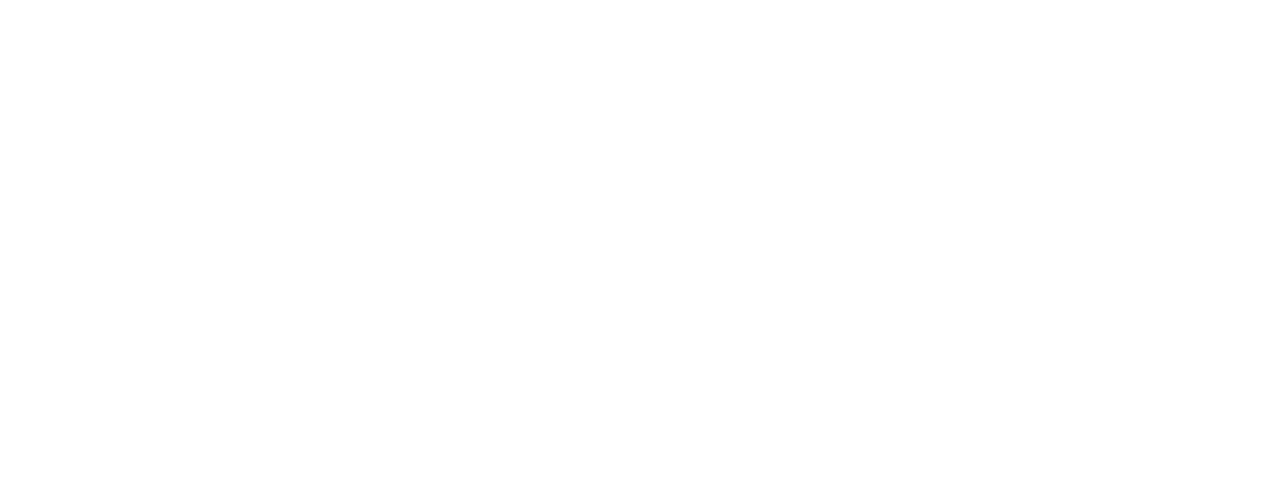
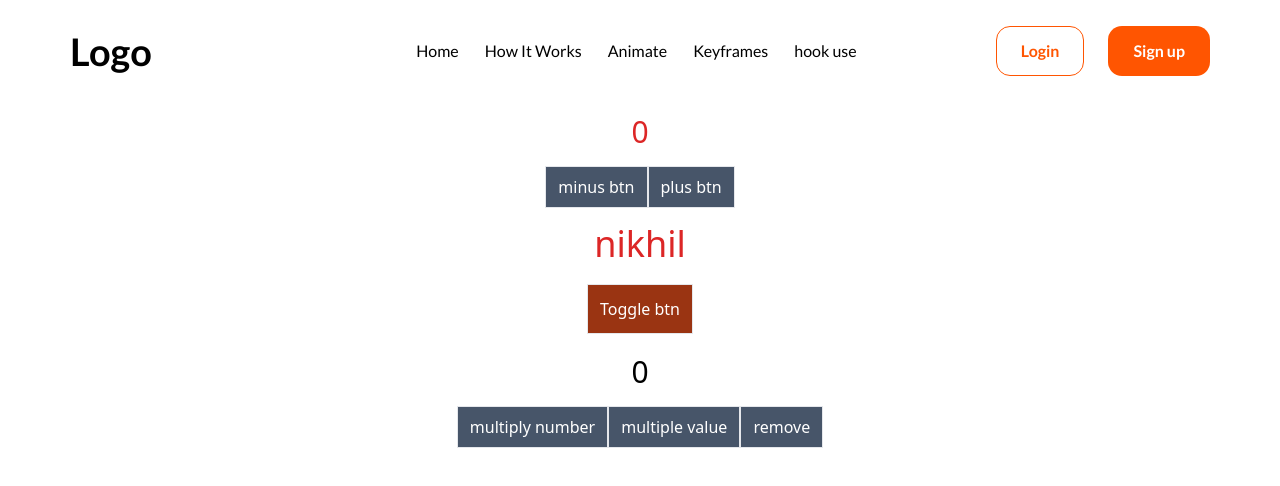
Before and after one commit to nikhilbishnoi2929/react-all-practice-, a React (Create React App) app: page /HookUse in a window 1280 px wide. Before the commit this address had no page. Shown: the top 486 px of the page. Built offline with nearby package versions, Linux system fonts and the light colour scheme.

Commit message:
first commit

```diff
--- a/package.json
+++ b/package.json
@@ -13,7 +13,7 @@
     "react": "^18.3.1",
     "react-dom": "^18.3.1",
     "react-scripts": "5.0.1",
-    "swiper": "^11.1.11",
+    "swiper": "^11.1.14",
     "web-vitals": "^2.1.4"
   },
   "scripts": {
@@ -43,7 +43,7 @@
   "devDependencies": {
     "autoprefixer": "^10.4.20",
     "postcss": "^8.4.41",
-    "react-router-dom": "^6.26.1",
+    "react-router-dom": "^6.26.2",
     "tailwindcss": "^3.4.10"
   }
 }
--- a/src/App.js
+++ b/src/App.js
@@ -1,18 +1,20 @@
-import { BrowserRouter, Route, Routes } from 'react-router-dom';
-import './App.css';
-import LogoFirst from './components/views/LogoFirst';
-import LogoSecond from './components/views/LogoSecond';
-import Animate from './components/views/Animate';
-import KeyAnimate from './components/views/KeyAnimate';
+import { BrowserRouter, Route, Routes } from "react-router-dom";
+import "./App.css";
+import LogoFirst from "./components/views/LogoFirst";
+import LogoSecond from "./components/views/LogoSecond";
+import Animate from "./components/views/Animate";
+import KeyAnimate from "./components/views/KeyAnimate";
+import Hook from "./components/views/Hook";
 function App() {
   return (
-    <div className=' overflow-hidden'>
+    <div className=" overflow-hidden">
       <BrowserRouter>
         <Routes>
-           <Route path='/' element={<LogoFirst />} />
-           <Route path='/LogoSecond' element={<LogoSecond />} />
-           <Route path='/animate' element={<Animate />} />
-           <Route path='/keyframes' element={<KeyAnimate />}/>
+          <Route path="/" element={<LogoFirst />} />
+          <Route path="/LogoSecond" element={<LogoSecond />} />
+          <Route path="/animate" element={<Animate />} />
+          <Route path="/keyframes" element={<KeyAnimate />} />
+          <Route path="/HookUse" element={<Hook />} />
         </Routes>
       </BrowserRouter>
     </div>
--- a/src/components/common/Helper.jsx
+++ b/src/components/common/Helper.jsx
@@ -1,31 +1,32 @@
-import card_Image from '../../assets/images/svg/carbon_partnership.svg'
+import card_Image from "../../assets/images/svg/carbon_partnership.svg";
 export const SLIDERONE = [
   {
     heading: "Lorem ipsum",
     para: "We have developed, capitalized, advised, and invested in $XXXmm of renewable energy projects over our careers.",
-        link: " Read more"
+    link: " Read more",
   },
   {
     heading: "Lorem ipsum",
     para: "We have developed, capitalized, advised, and invested in $XXXmm of renewable energy projects over our careers.",
-         link: " Read more"
+    link: " Read more",
   },
   {
     heading: "Lorem ipsum",
     para: "We have developed, capitalized, advised, and invested in $XXXmm of renewable energy projects over our careers.",
-         link: " Read more"
+    link: " Read more",
   },
 
   {
     heading: "Lorem ipsum",
     para: "We have developed, capitalized, advised, and invested in $XXXmm of renewable energy projects over our careers.",
-         link: " Read more"
-    }, {
+    link: " Read more",
+  },
+  {
     heading: "Lorem ipsum",
     para: "We have developed, capitalized, advised, and invested in $XXXmm of renewable energy projects over our careers.",
-         link: " Read more"
+    link: " Read more",
   },
-]
+];
 export const CARD_MAP = [
   {
     img: card_Image,
@@ -54,8 +55,8 @@
   {
     img: card_Image,
     heading: "Lorem ipsum",
-        para: "We have developed, capitalized, advised, and invested in $XXXmm of renewable energy projects over our careers."
-        , readMore: " Read more",
+    para: "We have developed, capitalized, advised, and invested in $XXXmm of renewable energy projects over our careers.",
+    readMore: " Read more",
   },
   {
     img: card_Image,
@@ -63,67 +64,81 @@
     para: "We have developed, capitalized, advised, and invested in $XXXmm of renewable energy projects over our careers. ",
     readMore: " Read more",
   },
-]
+];
 export const ABOUT_WEBSITE = [
   {
-        href: "Home"
+    href: "Home",
   },
   {
-        href: "How It Works"
+    href: "How It Works",
   },
   {
-        href: "Testimonials"
+    href: "Testimonials",
   },
   {
-        href: " Why Choose Us"
-    }
-]
+    href: " Why Choose Us",
+  },
+];
 export const FOLLOW_LINKS = [
   {
-        href: "Instagram"
+    href: "Instagram",
   },
   {
-        href: "Twitter"
+    href: "Twitter",
   },
   {
-        href: "Discord"
+    href: "Discord",
   },
   {
-        href: " You Tube"
-    }
-]
+    href: " You Tube",
+  },
+];
 export const Nav_TEXT = [
   {
-        path: "/", label: "Home"
+    path: "/",
+    label: "Home",
   },
   {
-        path: "/LogoSecond", label: "How It Works"
+    path: "/LogoSecond",
+    label: "How It Works",
   },
   {
-        path: "/animate", label: "Animate"
+    path: "/animate",
+    label: "Animate",
   },
   {
-        path: "/Keyframes", label: "Keyframes"
-    }
-]
+    path: "/Keyframes",
+    label: "Keyframes",
+  },
+  {
+    path: "/HookUse",
+    label: "hook use",
+  },
+];
 export const NAV_HOME = [
   {
-        path: "/", label: "Home"
+    path: "/",
+    label: "Home",
   },
   {
-        path: "/", label: "Features"
+    path: "/",
+    label: "Features",
   },
 
   {
-        path: "/", label: "Blog"
+    path: "/",
+    label: "Blog",
   },
   {
-        path: "/", label: " About"
+    path: "/",
+    label: " About",
   },
   {
-        path: "/", label: "Shop"
+    path: "/",
+    label: "Shop",
   },
   {
-        path: "/", label: " Contact"
-    }
-]
+    path: "/",
+    label: " Contact",
+  },
+];
--- /dev/null
+++ b/src/components/common/NavBar.jsx
@@ -0,0 +1,69 @@
+import React, { useEffect, useState } from "react";
+import { Link } from "react-router-dom";
+import { Nav_TEXT } from "../common/Helper";
+import Commonbtn from "./Commonbtn"; // Ensure this import path is correct
+
+const NavBar = () => {
+  const [data, setData] = useState(false);
+
+  useEffect(() => {
+    document.body.style.overflow = data ? "hidden" : "visible";
+    return () => {
+      document.body.style.overflow = "visible";
+    };
+  }, [data]);
+
+  const VIEW = () => {
+    setData((prevData) => !prevData);
+  };
+
+  return (
+    <div>
+      <div className="container max-w-[1164px] mx-auto px-3 py-[26px]">
+        <div className="flex justify-between items-center">
+          <h3 className="font-lato head font-bold text-[38px] pointer-events-none cursor-pointer max-sm:text-[30px] leading-[45px] text-black">
+            Logo
+          </h3>
+          <div
+            className={`${
+              data ? "right-0" : "right-[-100%]"
+            } flex gap-[139px] max-lg:gap-14 items-center justify-between z-[50] max-lg:fixed max-lg:bg-white max-lg:w-full max-lg:h-full max-xl:top-0 max-lg:flex-col max-lg:justify-center duration-300`}
+          >
+            <ul className="flex gap-[26px] max-lg:gap-14 items-center max-lg:flex-col">
+              {Nav_TEXT.map((obj, index) => (
+                <li key={index} className="head" onClick={VIEW}>
+                  <Link
+                    to={obj.path}
+                    className="font-lato text-base max-lg:text-xl font-medium text-black leading-5 hover:text-[#FF5501]"
+                  >
+                    {obj.label}
+                  </Link>
+                </li>
+              ))}
+            </ul>
+            <div className="flex max-lg:gap-10 gap-6 max-lg:flex-col">
+              <button className="bg-white head font-lato font-semibold text-base leading-5 hover:text-white hover:bg-[#FF5501] duration-500 text-[#FF5501] border-[1px] border-[#FF5501] p-[14px_24px] rounded-[14px]">
+                Login
+              </button>
+              <div className="head">
+                <Commonbtn button="Sign up" />
+              </div>
+            </div>
+          </div>
+          <div
+            onClick={VIEW}
+            className={`${
+              data ? "cross" : ""
+            } lg:hidden cursor-pointer block z-50`}
+          >
+            <span className="bar h-[3px] block cursor-pointer bg-black w-[25px] custom_duration"></span>
+            <span className="bar h-[3px] block cursor-pointer bg-black w-[25px] my-[6px]"></span>
+            <span className="bar h-[3px] block cursor-pointer bg-black w-[25px] custom_duration"></span>
+          </div>
+        </div>
+      </div>
+    </div>
+  );
+};
+
+export default NavBar;
--- /dev/null
+++ b/src/components/hook_use/Devide.jsx
@@ -0,0 +1,34 @@
+import React, { useState } from "react";
+
+const Devide = () => {
+  const [count, setCount] = useState(0);
+  return (
+    <div className=" flex justify-center">
+      <div className=" flex flex-col items-center">
+        <p className=" text-3xl pt-5">{count}</p>
+        <div className=" flex pt-4">
+          <button
+            className="  py-2 px-3 border bg-slate-600 text-white"
+            onClick={() => setCount(count + 1)}
+          >
+            multiply number
+          </button>
+          <button
+            className="py-2 px-3 border bg-slate-600 text-white"
+            onClick={() => setCount(count * 2)}
+          >
+            multiple value
+          </button>
+          <button
+            className="py-2 px-3 border bg-slate-600 text-white"
+            onClick={() => setCount(0)}
+          >
+            remove
+          </button>
+        </div>
+      </div>
+    </div>
+  );
+};
+
+export default Devide;
--- /dev/null
+++ b/src/components/hook_use/HookUse.jsx
@@ -0,0 +1,48 @@
+import React, { useState } from "react";
+import NavBar from "../common/NavBar";
+
+const HookUse = () => {
+  const [count, setCount] = useState(0);
+  const [toggle, setToggle] = useState(true);
+  return (
+    <>
+      <NavBar />
+      <div className=" flex justify-center">
+        <div className=" flex flex-col items-center">
+          <p className="pt-3 text-3xl text-red-600">{count}</p>
+          <div className=" pt-4">
+            <button
+              className=" py-2 px-3 border bg-slate-600 text-white"
+              onClick={() => setCount(count - 1)}
+            >
+              minus btn
+            </button>
+            <button
+              className=" py-2 px-3 border bg-slate-600 text-white"
+              onClick={() => setCount(count + 1)}
+            >
+              plus btn
+            </button>
+          </div>
+          <h3
+            className={`pt-4 text-4xl ${
+              toggle ? "text-red-600" : "text-red-400"
+            } `}
+          >
+            {toggle ? "nikhil" : "bhadu"}
+          </h3>
+          <button
+            onClick={() => setToggle(!toggle)}
+            className={`py-3 px-3 border mt-5 ${
+              toggle ? "bg-orange-800 text-white" : "bg-red-700 text-black"
+            }`}
+          >
+            Toggle btn
+          </button>
+        </div>
+      </div>
+    </>
+  );
+};
+
+export default HookUse;
--- /dev/null
+++ b/src/components/views/Hook.jsx
@@ -0,0 +1,13 @@
+import React from "react";
+import HookUse from "../hook_use/HookUse";
+import Devide from "../hook_use/Devide";
+const Hook = () => {
+  return (
+    <div>
+      <HookUse />
+      <Devide />
+    </div>
+  );
+};
+
+export default Hook;
```
Also changed, not shown: public/index.html (+35 -17 lines), src/components/logo/Header.jsx (+96 -55 lines), src/components/logohero/Slider.jsx (+51 -28 lines), 1 other file (tests, documents, lock files or other folders). Lines whose indentation alone changed are shown as unchanged.
